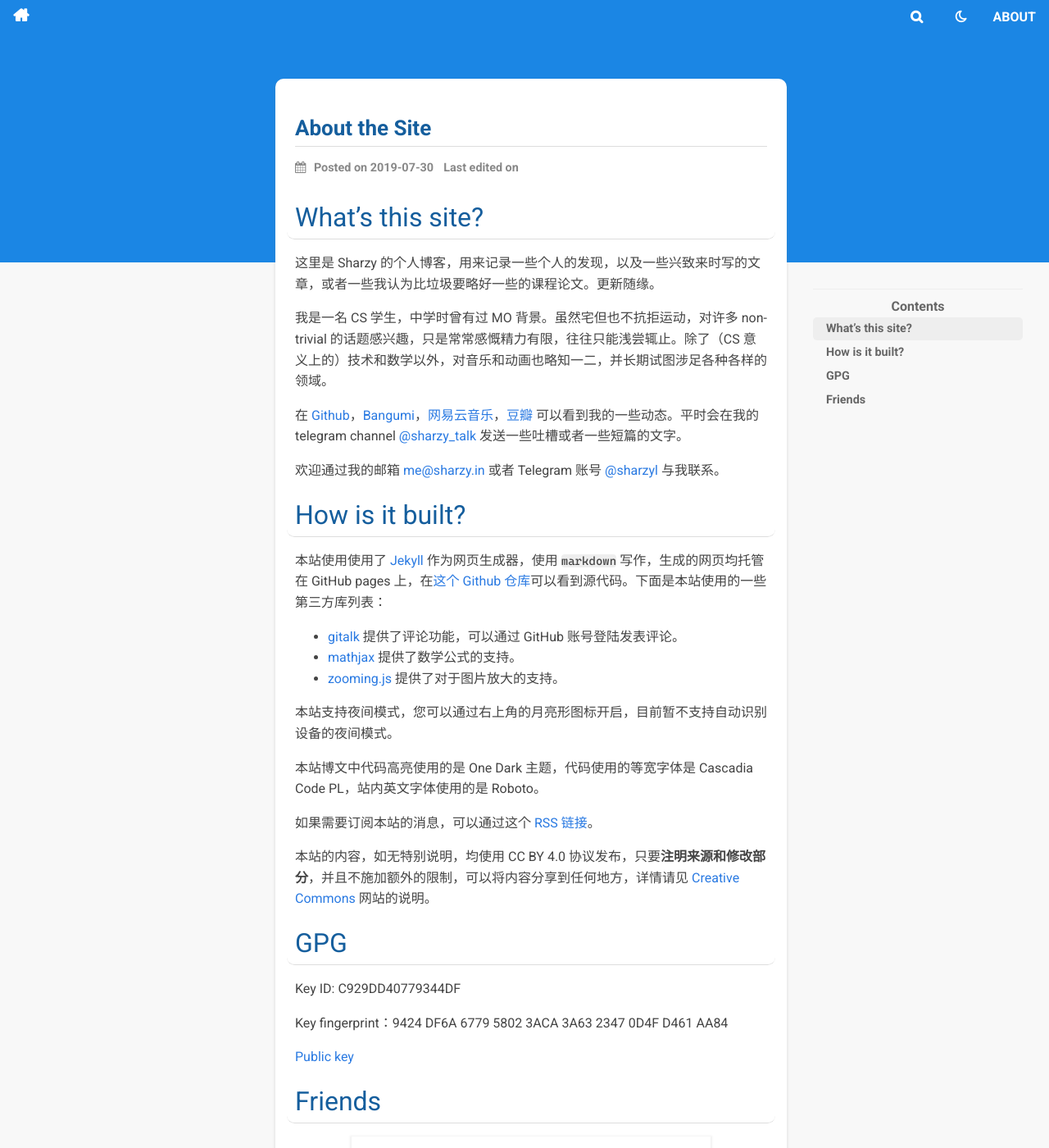
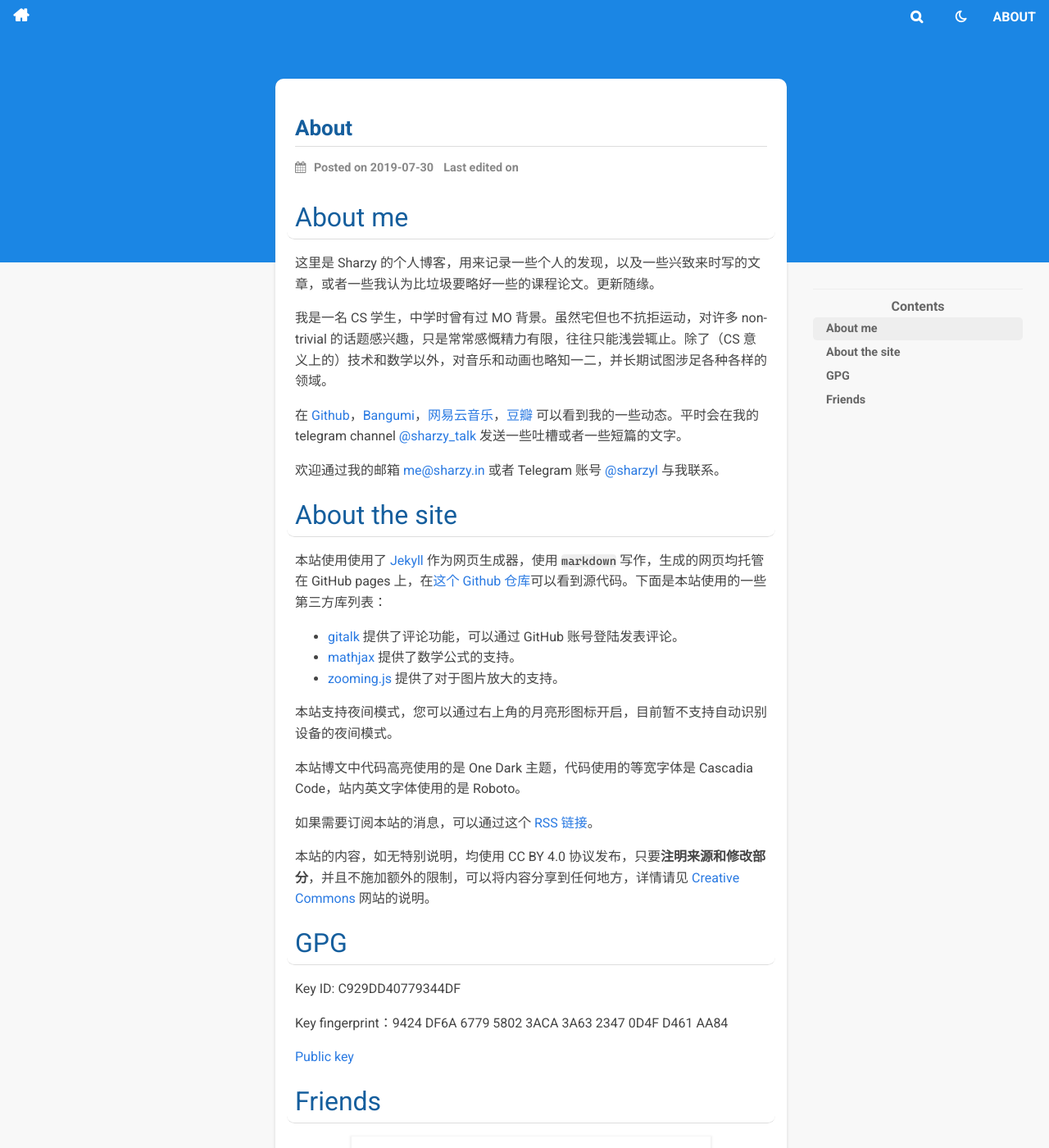
Before and after one commit to SharzyL/SharzyL.github.io, a Jekyll site: the page built from about.md, in a window 1280 px wide and 1400 px high. Shown: the whole window at 82% size. Built offline with Jekyll 4.4.1, drawn with Linux system fonts in a browser that asks for light colours; nearby versions of some CDN libraries; comment, search, counter and statistics services are not loaded.

Commit message:
minor text adjustment

```diff
--- a/about.md
+++ b/about.md
@@ -1,12 +1,12 @@
 ---
 layout: article
-title: About the Site
+title: About
 standalone: true
 date: 2019-7-30
 permalink: /about/
 ---
 
-# What's this site?
+# About me
 
 这里是 Sharzy 的个人博客，用来记录一些个人的发现，以及一些兴致来时写的文章，或者一些我认为比垃圾要略好一些的课程论文。更新随缘。
 
@@ -16,17 +16,17 @@ permalink: /about/
 
 欢迎通过我的邮箱 [me@sharzy.in](mailto:me@sharzy.in) 或者 Telegram 账号 [@sharzyl](https://t.me/sharzyl) 与我联系。
 
-# How is it built?
+# About the site
 
 本站使用使用了 [Jekyll](https://jekyllrb.com) 作为网页生成器，使用 `markdown` 写作，生成的网页均托管在 GitHub pages 上，在[这个 Github 仓库](https://github.com/SharzyL/SharzyL.github.io/tree/source)可以看到源代码。下面是本站使用的一些第三方库列表：
 
 - [gitalk](https://github.com/gitalk/gitalk) 提供了评论功能，可以通过 GitHub 账号登陆发表评论。
 - [mathjax](https://www.mathjax.org/) 提供了数学公式的支持。
-- [zooming.js](https://desmonding.me/zooming/) 提供了对于图片放大的支持。
+- [zooming.js](https://github.com/kingdido999/zooming) 提供了对于图片放大的支持。
 
 本站支持夜间模式，您可以通过右上角的月亮形图标开启，目前暂不支持自动识别设备的夜间模式。
 
-本站博文中代码高亮使用的是 One Dark 主题，代码使用的等宽字体是 Cascadia Code PL，站内英文字体使用的是 Roboto。
+本站博文中代码高亮使用的是 One Dark 主题，代码使用的等宽字体是 Cascadia Code，站内英文字体使用的是 Roboto。
 
 如果需要订阅本站的消息，可以通过这个 [RSS 链接](/feed.xml)。
 
```
Also changed, not shown: _posts/2020-8-15-FELT.md (+1 -1 lines).
